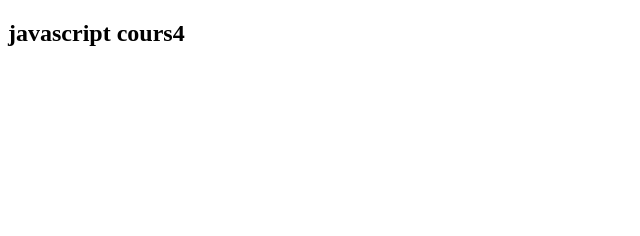
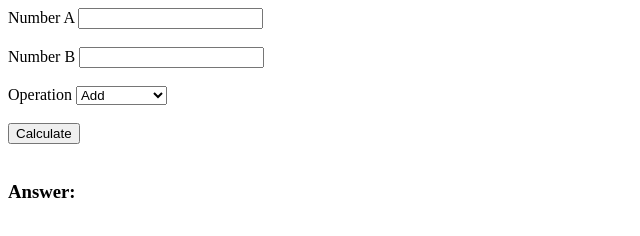
Before and after one commit to truelegion44/java2-practice, a plain HTML site: page index.html in a window 1280 px wide. Shown: the whole page, without its empty margins (0-640 px from the left). Drawn offline with Linux system fonts and the light colour scheme.

Commit message:
calculator project

```diff
--- a/index.html
+++ b/index.html
@@ -1,19 +1,69 @@
 <!DOCTYPE html>
 <html lang="en">
 <head>
-  <meta charset="UTF-8">
-  <meta name="viewport" content="width=device-width, initial-scale=1.0">
-  <title>Document</title>
+    <meta charset="UTF-8">
+    <meta name="viewport" content="width=device-width, initial-scale=1.0">
+    <title>Calculator</title>
 </head>
 <body>
+    <form id="calculatorForm">
+        <label for="number_a">Number A</label>
+        <input type="text" name="number_a" id="number_a">
 
-  <h2>javascript cours4</h2>
+        <br><br>
 
+        <label for="number_b">Number B</label>
+        <input type="text" name="number_b" id="number_b">
 
+        <br><br>
 
+        <label for="ops">Operation</label>
+        <select name="ops" id="ops">
+            <option value="add">Add</option>
+            <option value="subtract">Subtract</option>
+            <option value="divide">Divide</option>
+            <option value="multiply">Multiply</option>
+            <option value="Percentage">Percentage</option>
+        </select>
 
+        <br><br>
 
+        <button type="button" onclick="calculate()">Calculate</button>
 
-  <script src="const.js"></script>
+        <br><br>
+        <h3>Answer: <span id="answer"> </span></h3>
+
+    </form>
+
+    <script>
+        function calculate() {
+            const numberA = parseFloat(document.getElementById("number_a").value);
+            const numberB = parseFloat(document.getElementById("number_b").value);
+            const operation = document.getElementById("ops").value;
+            let result;
+
+            switch (operation) {
+                case "add":
+                    result = numberA + numberB;
+                    break;
+                case "subtract":
+                    result = numberA - numberB;
+                    break;
+                case "divide":
+                    result = numberA / numberB;
+                    break;
+                case "multiply":
+                    result = numberA * numberB;
+                    break;
+                //  tried adding a percentage and it gave an invalid operations ncase "percentage":
+                    //result = numberA % numberB;
+                    //break;
+                default:
+                    result = "Invalid operation";
+            }
+
+            document.getElementById("answer").textContent = result;
+        }
+    </script>
 </body>
 </html>
```
Also changed, not shown: calculator.js (added, +29 -0 lines).
